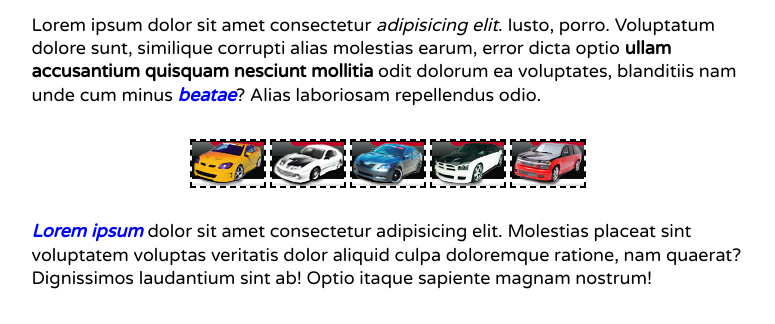
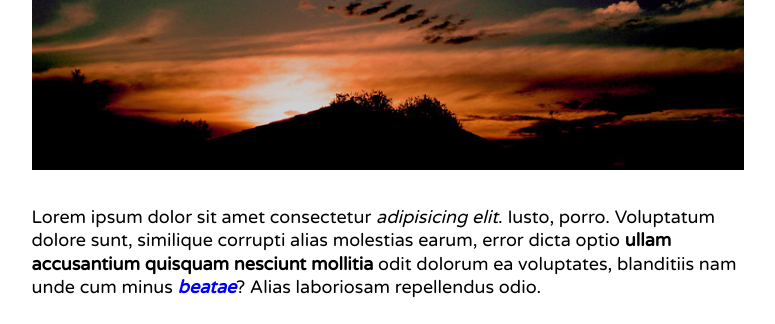
Before and after one commit to findme88/HW3, a plain HTML site: page index.html in a window 1280 px wide. Shown: the part 151-475 px from the top of the page, without its empty margins (255-1030 px from the left). Drawn offline with Linux system fonts and the light colour scheme; the site is published under a folder, as on GitHub Pages, so addresses that start at the root find nothing.

Commit message:
my simple website v1.01 favicon_add

```diff
--- a/index.html
+++ b/index.html
@@ -11,6 +11,7 @@
       href="https://fonts.googleapis.com/css?family=Varela+Round&display=swap"
       rel="stylesheet"
     />
+    <link rel="shortcut icon" href="favicon.ico" type="image/x-icon">
     <link rel="stylesheet" href="css/reset.css" />
     <link rel="stylesheet" href="css/style.css" />
     <title>My simple website</title>
@@ -18,7 +19,7 @@
   <body class="body">
     <header>
       <h1 class="title">My simple website</h1>
-      <img src="/images/sunset.jpg" width="712" alt="sunset" />
+      <img src="images/sunset.jpg" width="712" alt="sunset">
     </header>
     <article>
       <p class="paragraph">
```
Also changed, not shown: favicon.ico (added), logo.png (added).
